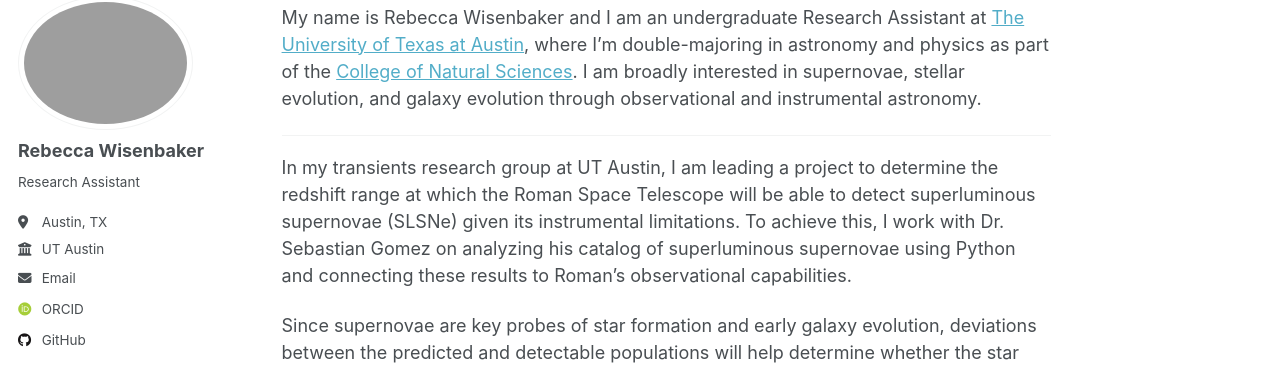
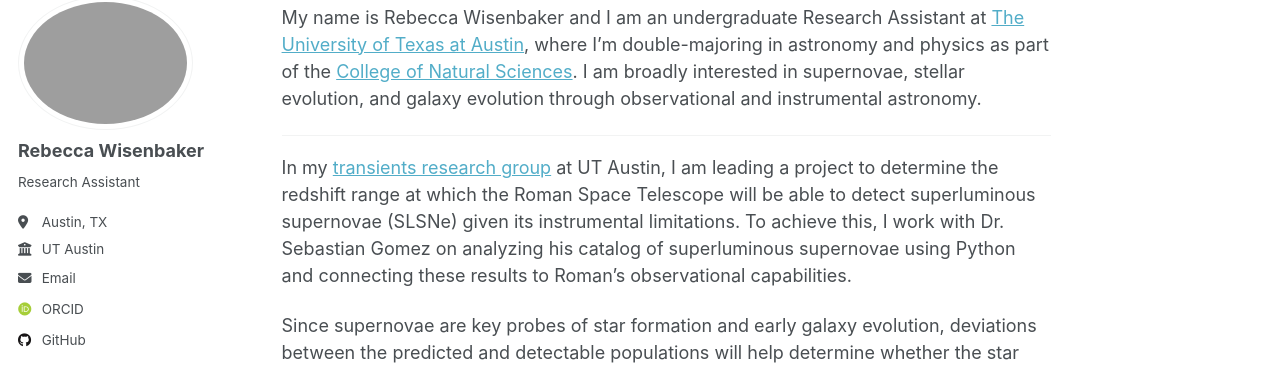
Before and after one commit to rebeccalw87/rebeccalw87.github.io, a Jekyll site: the page built from _pages/about.md, in a window 1280 px wide and 900 px high, scrolled down 612 px. Shown: the part 103-468 px from the top of the window. Built offline with Jekyll 4.4.1, drawn with Linux system fonts in a browser that asks for light colours; some web fonts are replaced; a script that is not in the unit is left out; part of the change alters nothing that is shown.

```diff
--- a/_pages/about.md
+++ b/_pages/about.md
@@ -16,7 +16,7 @@ My name is Rebecca Wisenbaker and I am an undergraduate Research Assistant at [T
 
 ---------
 
-In my transients research group at UT Austin, I am leading a project to determine the redshift range at which the Roman Space Telescope will be able to detect superluminous supernovae (SLSNe) given its instrumental limitations. To achieve this, I work with Dr. Sebastian Gomez on analyzing his catalog of superluminous supernovae using Python and connecting these results to Roman's observational capabilities.
+In my [transients research group](https://sites.utexas.edu/uttex/) at UT Austin, I am leading a project to determine the redshift range at which the Roman Space Telescope will be able to detect superluminous supernovae (SLSNe) given its instrumental limitations. To achieve this, I work with Dr. Sebastian Gomez on analyzing his catalog of superluminous supernovae using Python and connecting these results to Roman's observational capabilities.
 
 Since supernovae are key probes of star formation and early galaxy evolution, deviations between the predicted and detectable populations will help determine whether the star formation rate at these epochs is higher or lower than expected. This will help to improve our current models of star formation.
 
```
